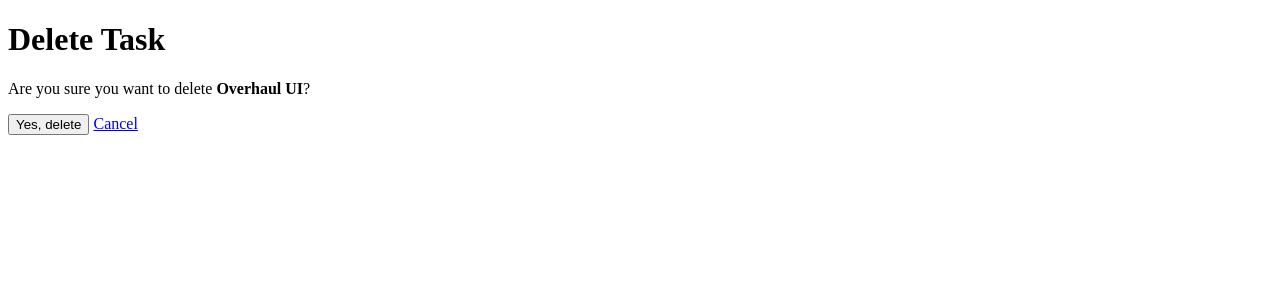
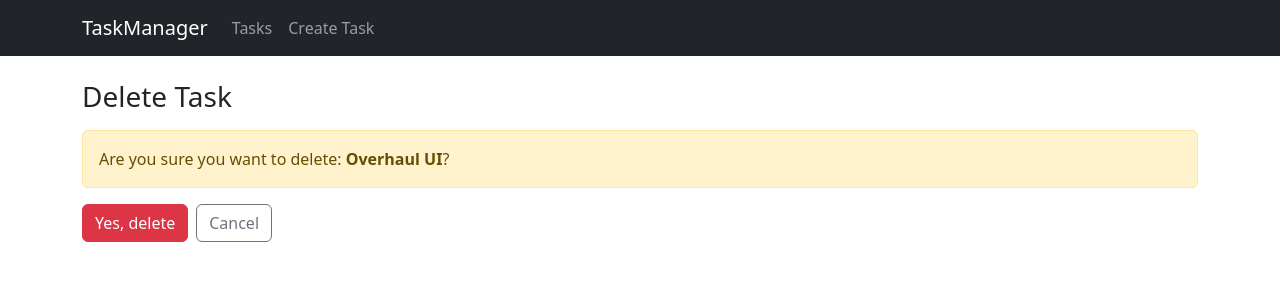
Before and after one commit to mparkhub/django-task-manager, a Django app: page /task/5/delete/ in a window 1280 px wide. Shown: the top 300 px of the page. Run offline with Django 5.2, Linux system fonts and the light colour scheme; data comes from the database, SQL or seed files in the repository.

Commit message:
Overhaul task deletion page with Bootstrap

```diff
--- a/tasks/templates/tasks/delete_task.html
+++ b/tasks/templates/tasks/delete_task.html
@@ -1,16 +1,13 @@
-<!DOCTYPE html>
-<html>
-    <head>
-        <title>Delete Task</title>
-    </head>
-    <body>
-        <h1>Delete Task</h1>
-        <p>Are you sure you want to delete <strong>{{task.title}}</strong>?</p>
-
-        <form method="post">
-            {% csrf_token %}
-            <button type="submit">Yes, delete</button>
-            <a href="{% url 'task_list' %}">Cancel</a>
-        </form>
-    </body>
-</html>
+{% extends 'base.html' %}
+{% block title %}Delete Task - Task Manager{% endblock %}
+{% block content %}
+    <h1 class="h3 mb-3">Delete Task</h1>
+    <div class="alert alert-warning" role="alert">
+        Are you sure you want to delete: <strong>{{ task.title }}</strong>?
+    </div>
+    <form method="post" class="d-flex gap-2">
+        {% csrf_token %}
+        <button class="btn btn-danger" type="submit">Yes, delete</button>
+        <a class="btn btn-outline-secondary" href="{% url 'task_list' %}">Cancel</a>
+    </form>
+{% endblock %}
```
